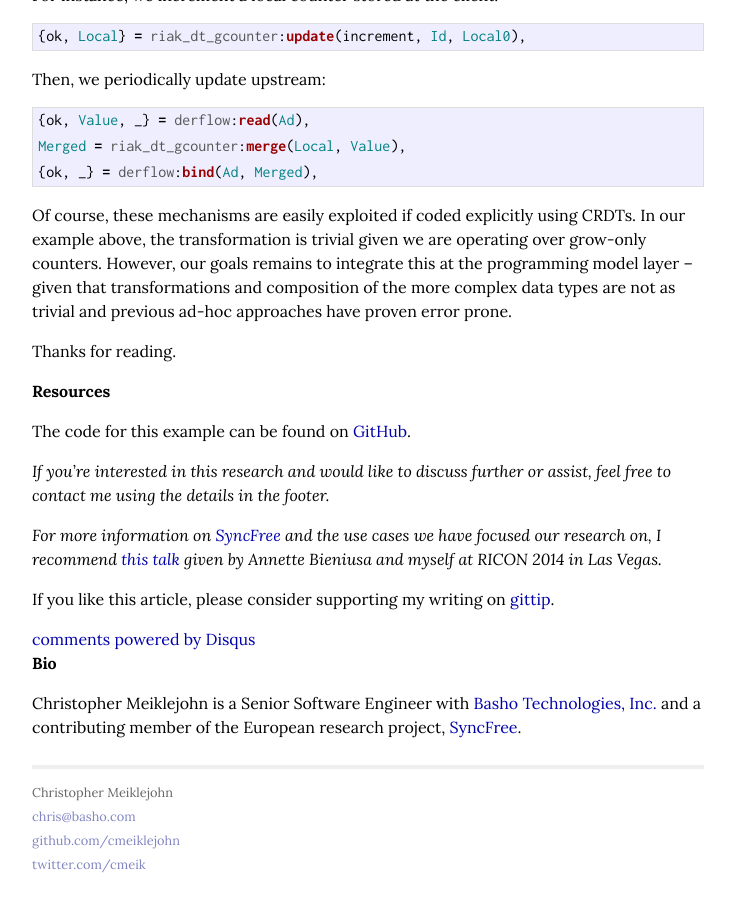
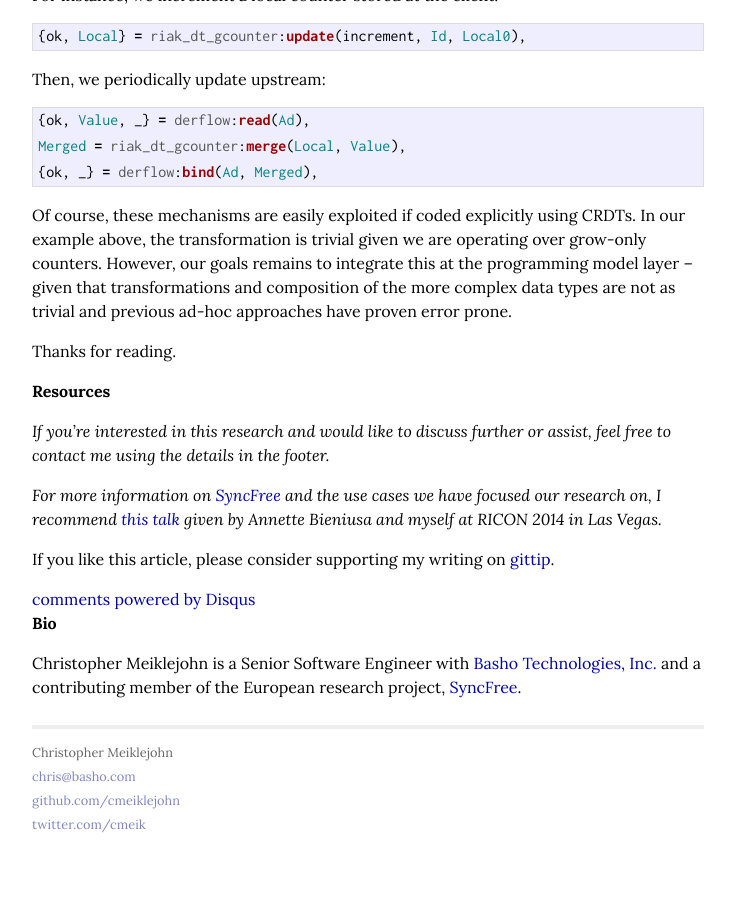
Before and after one commit to cmeiklejohn/cmeiklejohn.github.io, a Jekyll site: the page built from _posts/2014-11-16-ad-counter-derflow.markdown, in a window 1280 px wide and 900 px high, scrolled down 4459 px. Shown: the whole window, without its empty margins (272-1007 px from the left). Built offline with Jekyll 4.4.1, drawn with Linux system fonts in a browser that asks for light colours; comment, search, counter and statistics services are not loaded; after the commit the page ends 5319 px from its top, so only the background shows below that.

Commit message:
Remove broken link to code.

```diff
--- a/_posts/2014-11-16-ad-counter-derflow.markdown
+++ b/_posts/2014-11-16-ad-counter-derflow.markdown
@@ -244,8 +244,6 @@ Thanks for reading.
 
 # Resources
 
-The code for this example can be found on [GitHub][counter].
-
 _If you're interested in this research and would like to discuss further
 or assist, feel free to contact me using the details in the footer._
 
```
Also changed, not shown: other parts of _posts/2014-11-16-ad-counter-derflow.markdown (+0 -1 lines).
